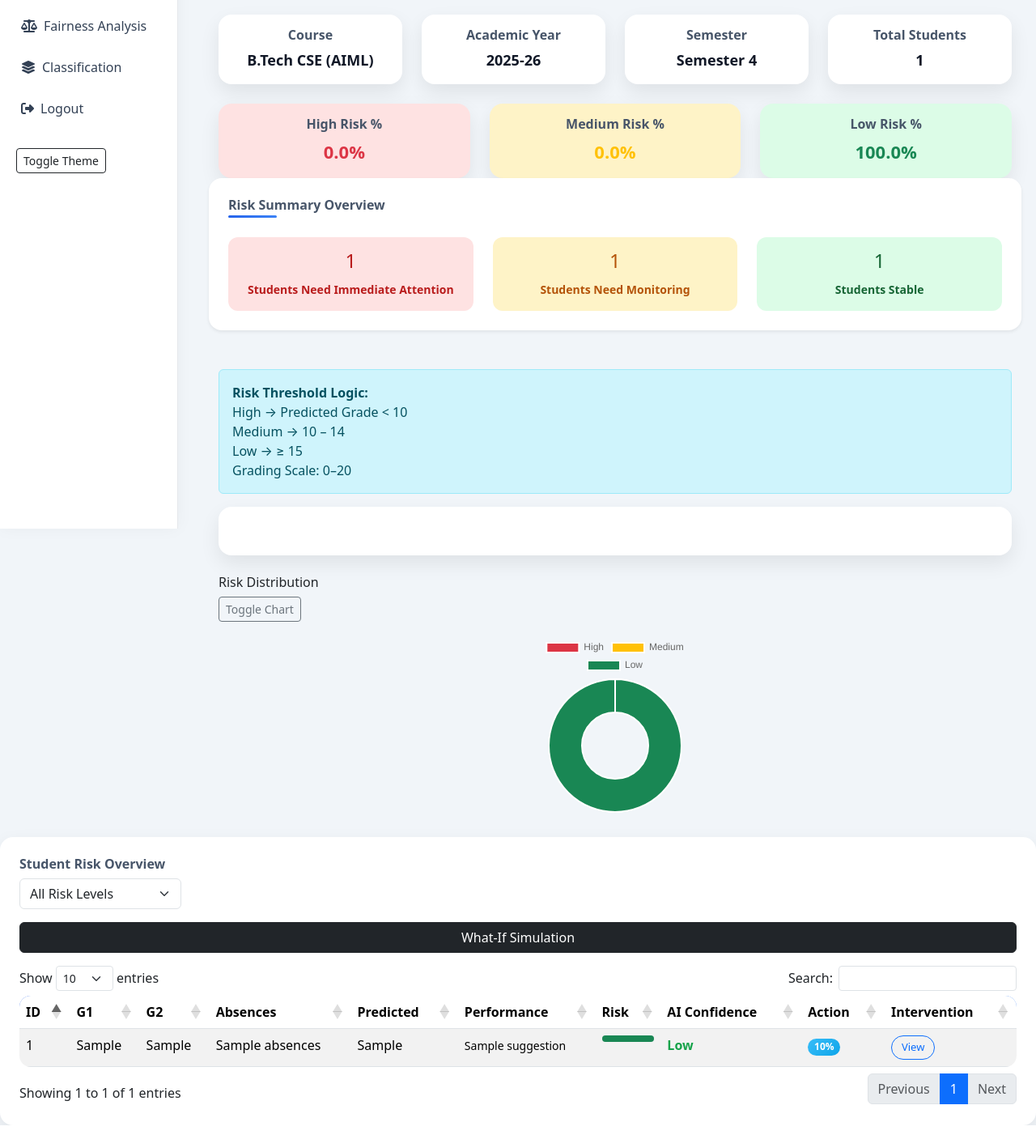
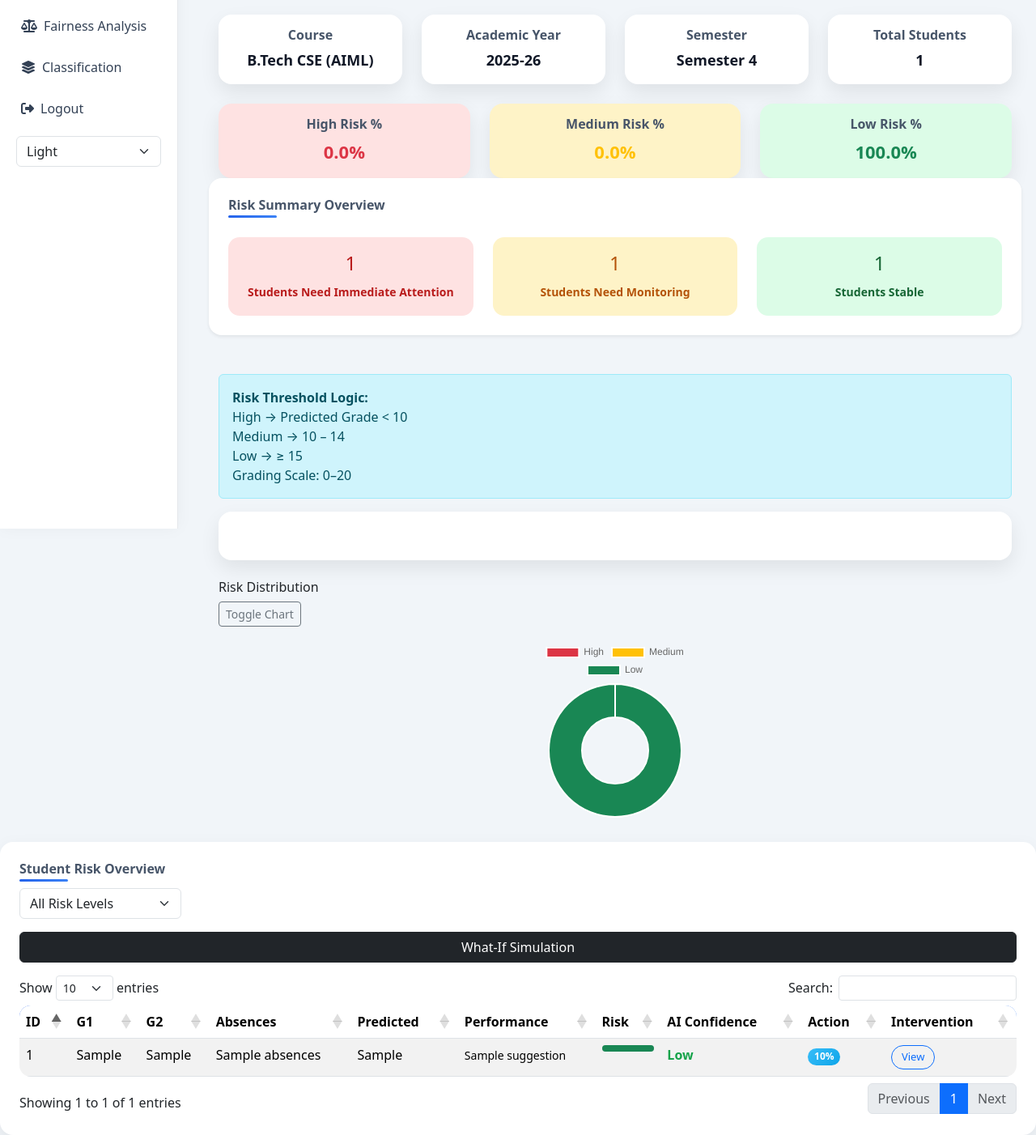
Before and after one commit to Nikki31Chaudhary/Prediciting-Student-Performance, a Flask app: template templates/dashboard.html in a window 1280 px wide. Shown: the part 147-1549 px from the top of the page at 81% size. Run offline with Flask 3, Linux system fonts and the light colour scheme; the template is opened without the code that fills it: most values are stand-ins (such as "Sample title", 1, 10 or a date in 2020); parts of the project's set-up code (start-up, migrations or seed data) failed here and were passed over; some libraries are stand-ins or nearby versions.

Commit message:
Add multi-theme support with dynamic UI switching and persistent user preference

```diff
--- a/templates/dashboard.html
+++ b/templates/dashboard.html
@@ -256,6 +256,66 @@ body, .card, .sidebar, table, thead {
     background: #dcfce7;
     color: #166534;
 }
+.risk-box {
+    padding: 18px;
+    border-radius: 14px;
+    font-weight: 600;
+    transition: 0.3s ease;
+}
+
+.risk-box:hover {
+    transform: translateY(-4px);
+    box-shadow: 0 10px 25px rgba(0,0,0,0.1);
+}
+.theme-dark {
+    background:#0f172a !important;
+    color:#e2e8f0 !important;
+}
+
+.theme-dark .sidebar {
+    background:#1e293b !important;
+}
+
+.theme-dark .card {
+    background:#1e293b !important;
+    color:#e2e8f0;
+}
+.theme-blue {
+    background:#eef4ff !important;
+}
+
+.theme-blue .sidebar {
+    background:#1e3a8a;
+    color:white;
+}
+
+.theme-blue .sidebar a {
+    color:white;
+}
+
+.theme-blue .card {
+    border:1px solid #c7d2fe;
+}
+.theme-grey {
+    background:#f3f4f6 !important;
+}
+
+.theme-grey .sidebar {
+    background:#374151;
+    color:white;
+}
+
+.theme-grey .sidebar a {
+    color:#e5e7eb;
+}
+
+.theme-grey .card {
+    background:white;
+    border:1px solid #e5e7eb;
+}
+body, .card, .sidebar {
+    transition: all 0.3s ease;
+}
 </style>
 </head>
 
@@ -274,7 +334,12 @@ body, .card, .sidebar, table, thead {
 
 {% endif %}
     <a href="/logout"><i class="fa-solid fa-right-from-bracket me-2"></i>Logout</a>
-    <button class="btn btn-sm btn-outline-dark mt-3" onclick="toggleTheme()">Toggle Theme</button>
+    <select class="form-select mt-3" onchange="changeTheme(this.value)">
+    <option value="light">Light</option>
+    <option value="dark">Dark</option>
+    <option value="blue">Blue Analytics</option>
+    <option value="grey">Soft Grey</option>
+</select>
 </div>
 
 <div class="content">
@@ -396,7 +461,7 @@ Grading Scale: 0–20
 
 <!-- TABLE -->
 <div class="card p-4">
-    <h6>Student Risk Overview</h6>
+    <h6 class="section-title">Student Risk Overview</h6>
 
     <div class="mb-3">
         <select id="riskFilter" class="form-select" style="max-width:200px;">
@@ -577,8 +642,28 @@ let counter=setInterval(function(){
 },20);
 
 // THEME
-function toggleTheme(){
-    document.body.classList.toggle("dark-mode");
+function changeTheme(theme){
+
+    document.body.classList.remove("theme-dark","theme-blue","theme-grey");
+
+    if(theme === "dark"){
+        document.body.classList.add("theme-dark");
+    }
+    else if(theme === "blue"){
+        document.body.classList.add("theme-blue");
+    }
+    else if(theme === "grey"){
+        document.body.classList.add("theme-grey");
+    }
+
+    localStorage.setItem("selectedTheme", theme);
+}
+
+window.onload = function(){
+    let savedTheme = localStorage.getItem("selectedTheme");
+    if(savedTheme){
+        changeTheme(savedTheme);
+    }
 }
 
 // INSIGHTS + SHAP
```
